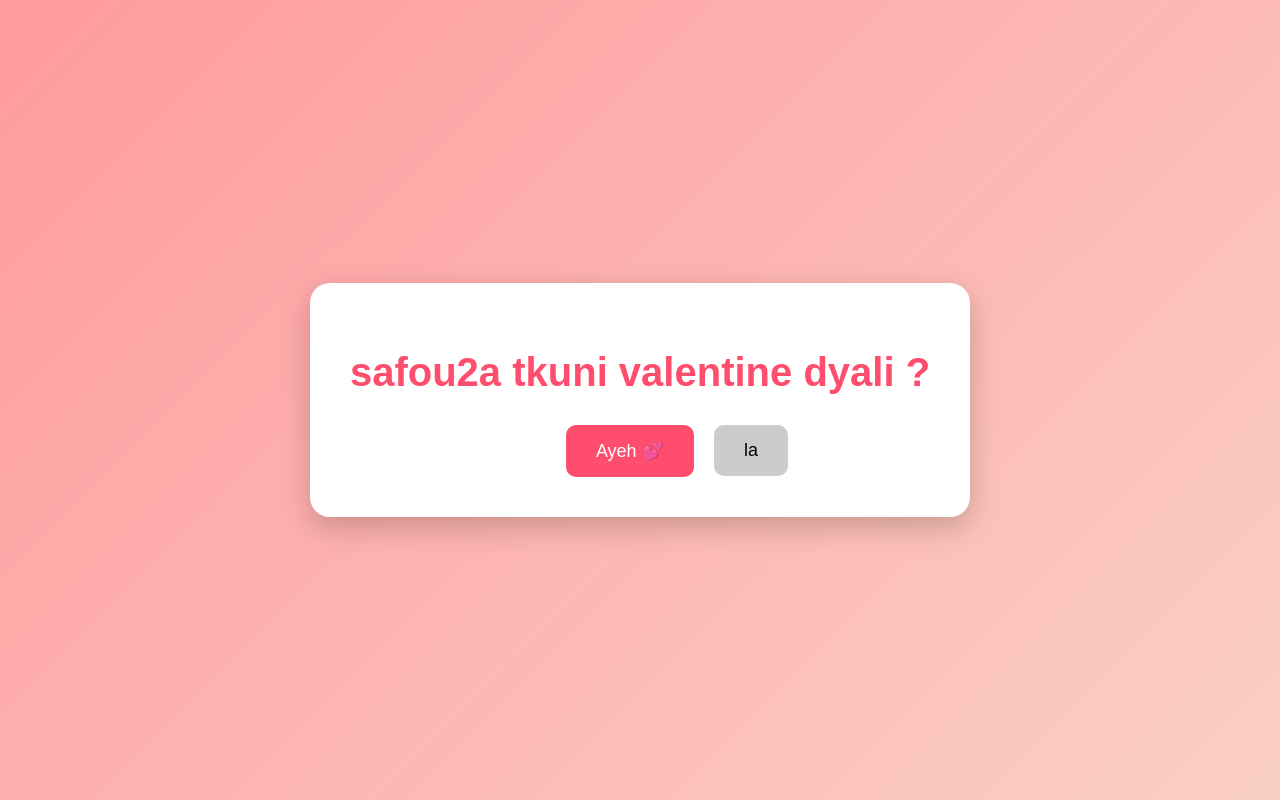
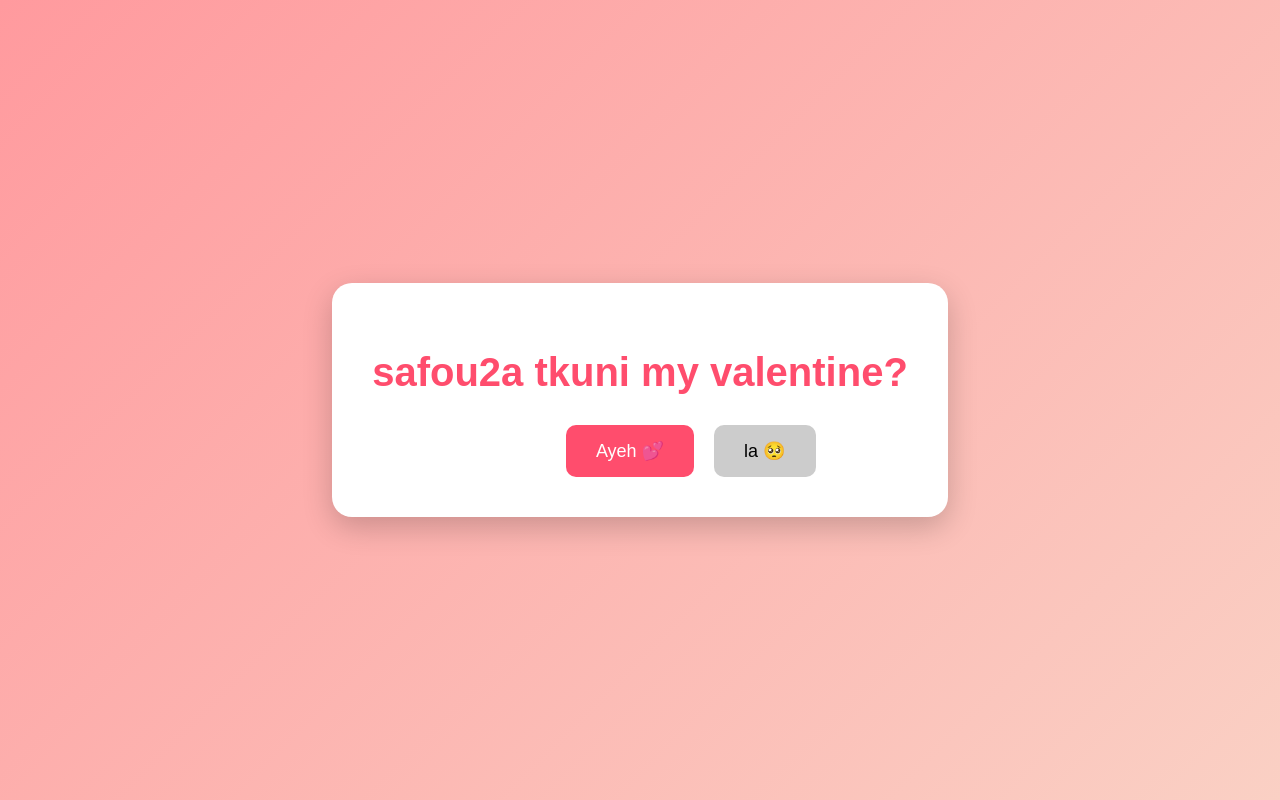
Before and after one commit to Mouadxdd/Valentine, a plain HTML site: page index.html in a window 1280 px wide. Drawn offline with Linux system fonts and the light colour scheme.

Commit message:
Update index.html

```diff
--- a/index.html
+++ b/index.html
@@ -154,11 +154,11 @@
 <body>
 
 <div class="container">
-    <h1>safou2a tkuni valentine dyali ?</h1>
+    <h1>safou2a tkuni my valentine?</h1>
 
     <div class="buttons">
         <button id="yesBtn">Ayeh 💕</button>
-        <button id="noBtn"> la </button>
+        <button id="noBtn"> la 🥺</button>
     </div>
 
     <div id="message" class="hidden celebrate">
```
